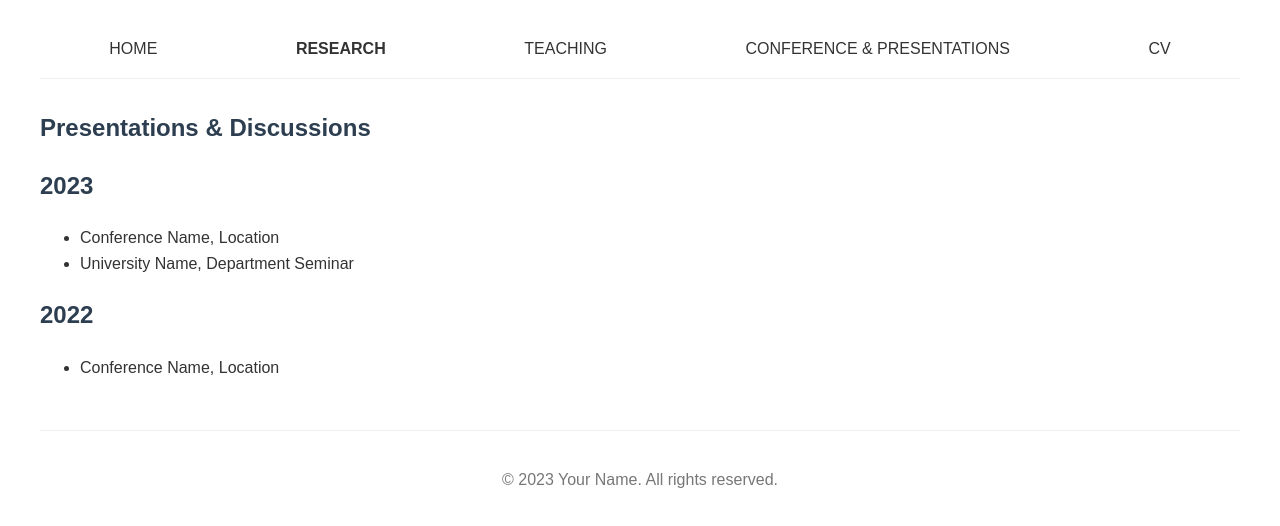
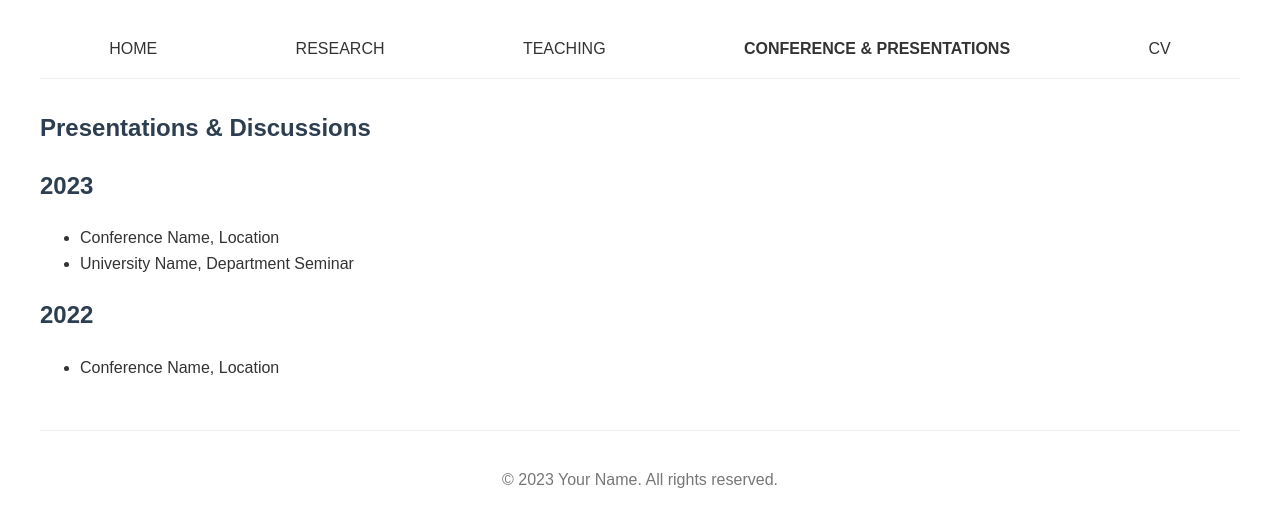
Before and after one commit to yiranChu/haoyugao.github.io, a plain HTML site: page conference.html in a window 1280 px wide. Drawn offline with Linux system fonts and the light colour scheme.

Commit message:
更新了网站内容

```diff
--- a/presentations.html
+++ b/conference.html
@@ -11,9 +11,9 @@
         <nav>
             <ul>
                 <li><a href="index.html">HOME</a></li>
-                <li><a href="research.html" class="active">RESEARCH</a></li>
+                <li><a href="research.html" >RESEARCH</a></li>
                 <li><a href="teaching.html">TEACHING</a></li>
-                <li><a href="conference.html">CONFERENCE & PRESENTATIONS</a></li>
+                <li><a href="conference.html" class="active">CONFERENCE & PRESENTATIONS</a></li>
                 <li><a href="cv.html">CV</a></li>
             </ul>
         </nav>
```
Also changed, not shown: cv.html (+2 -2 lines), index.html (+2 -2 lines), teaching.html (+2 -2 lines).
